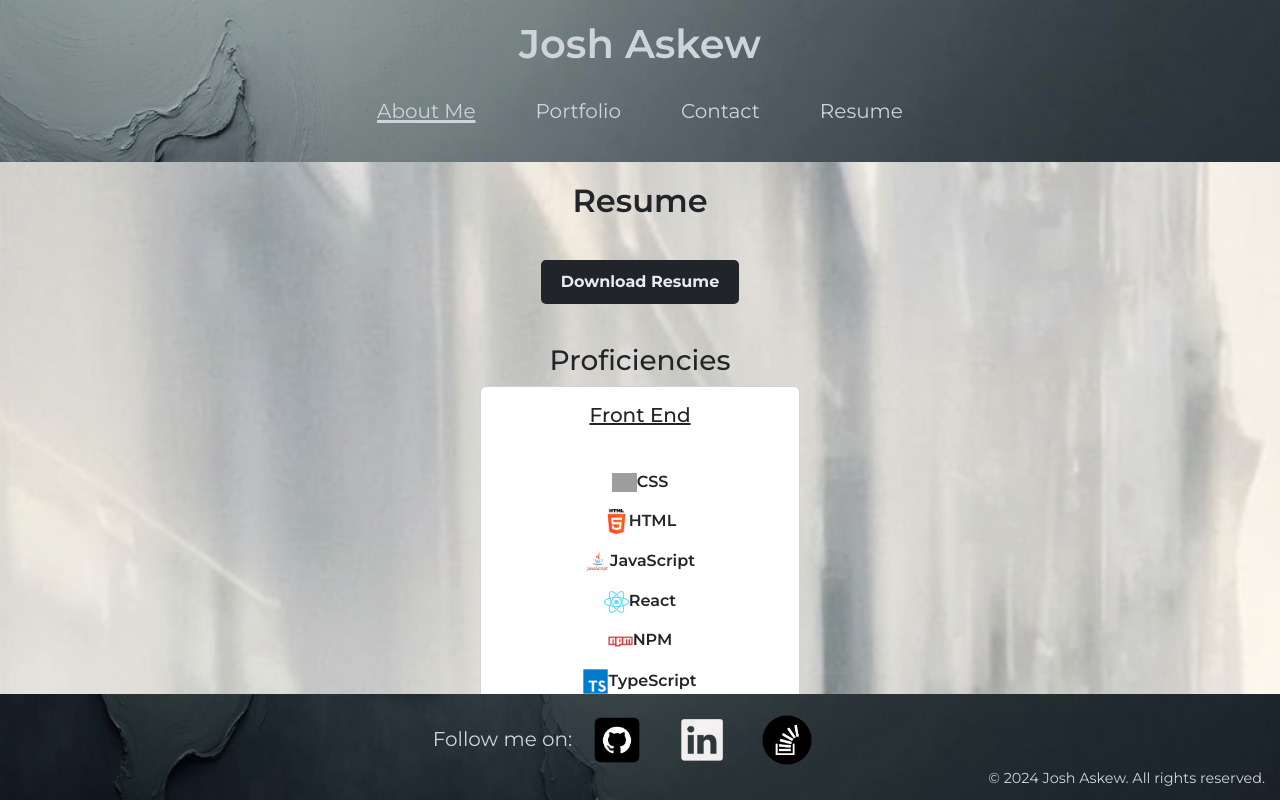
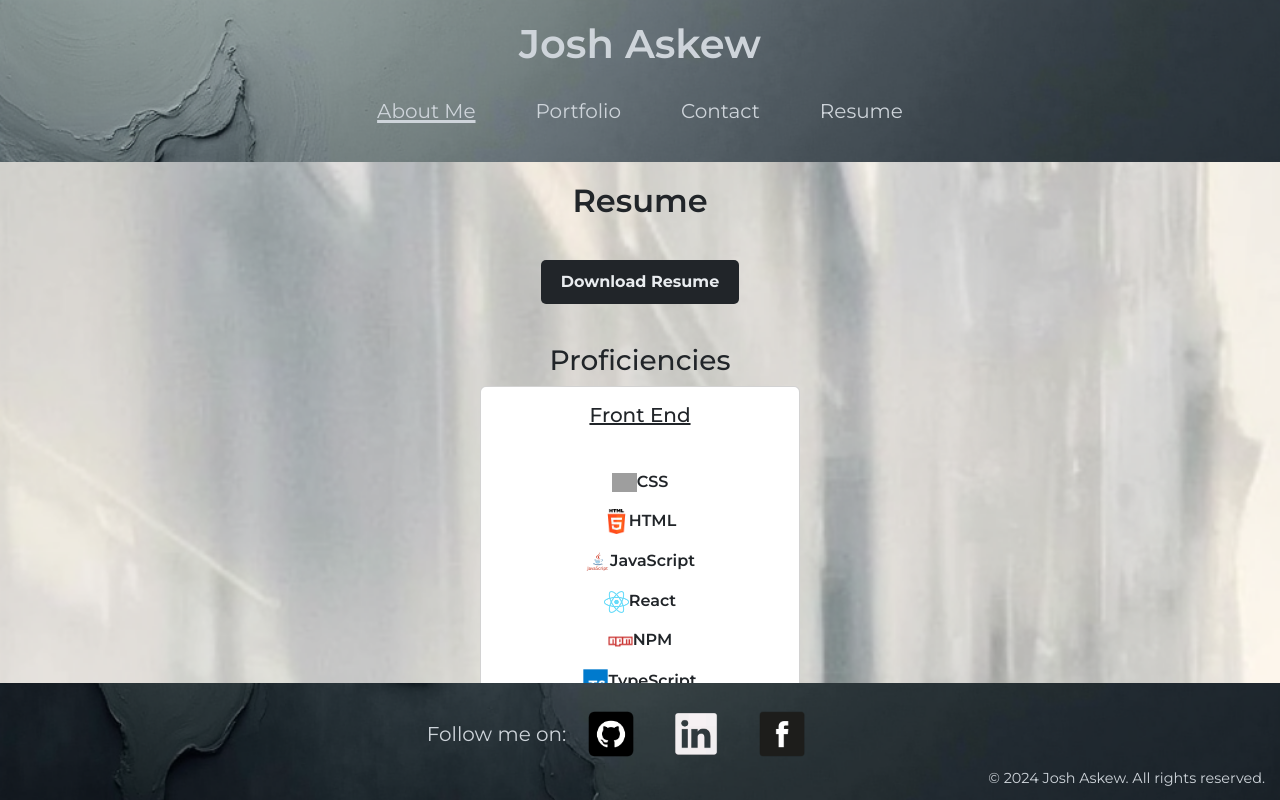
Before and after one commit to JoshAskew/React-Portfolio, a React (Vite) app: page /resume in a window 1280 px wide. Shown: the top 800 px of the page. Built offline with nearby package versions, Linux system fonts and the light colour scheme; grey boxes are pictures that could not be loaded.

Commit message:
changed link to facebook

```diff
--- a/src/components/Footer.jsx
+++ b/src/components/Footer.jsx
@@ -1,7 +1,7 @@
 import React from 'react';
 import github from '../images/github.png';
 import linkedin from '../images/linkedin.png';
-import stackoverflow from '../images/stackoverflow.png';
+import facebook from '../images/facebook.png';
 
 function Footer() {
   return (
@@ -9,8 +9,8 @@ function Footer() {
       <div className='footer-child'>
       <p className= 'follow'>Follow me on:</p>
       <a href="https://github.com/JoshAskew" target="_blank"> <img src={github} alt="GitHub icon"  className="social-icon"/></a>
-      <a href="https://linkedin.com" target="_blank"><img src={linkedin} alt="LinkedIn icon" className="social-icon"/></a>
-      <a href="https://stackoverflow.com" target="_blank"><img src={stackoverflow} alt="StackOverflow icon" className="social-icon"/></a>
+      <a href="https://linkedin.com/in/joshua-askew-0293bb338" target="_blank"><img src={linkedin} alt="LinkedIn icon" className="social-icon"/></a>
+      <a href="https://www.facebook.com/josh.askew.71" target="_blank"><img src={facebook} alt="Facebook icon" className="social-icon facebook"/></a>
       </div>
       <p className='copyright'>© {new Date().getFullYear()} Josh Askew. All rights reserved.</p>
     </footer>
--- a/src/index.css
+++ b/src/index.css
@@ -92,6 +92,13 @@ footer {
   transition: 0.3s ease;
   width: 50px;
   margin-right: 35px;
+}
+
+.facebook {
+  transition: 0.3s ease;
+  height: 72px;
+  width: 72px;
+  margin-left: -10px;
 }
 
 .social-icon:hover {
```
Also changed, not shown: src/images/facebook.png (added).
